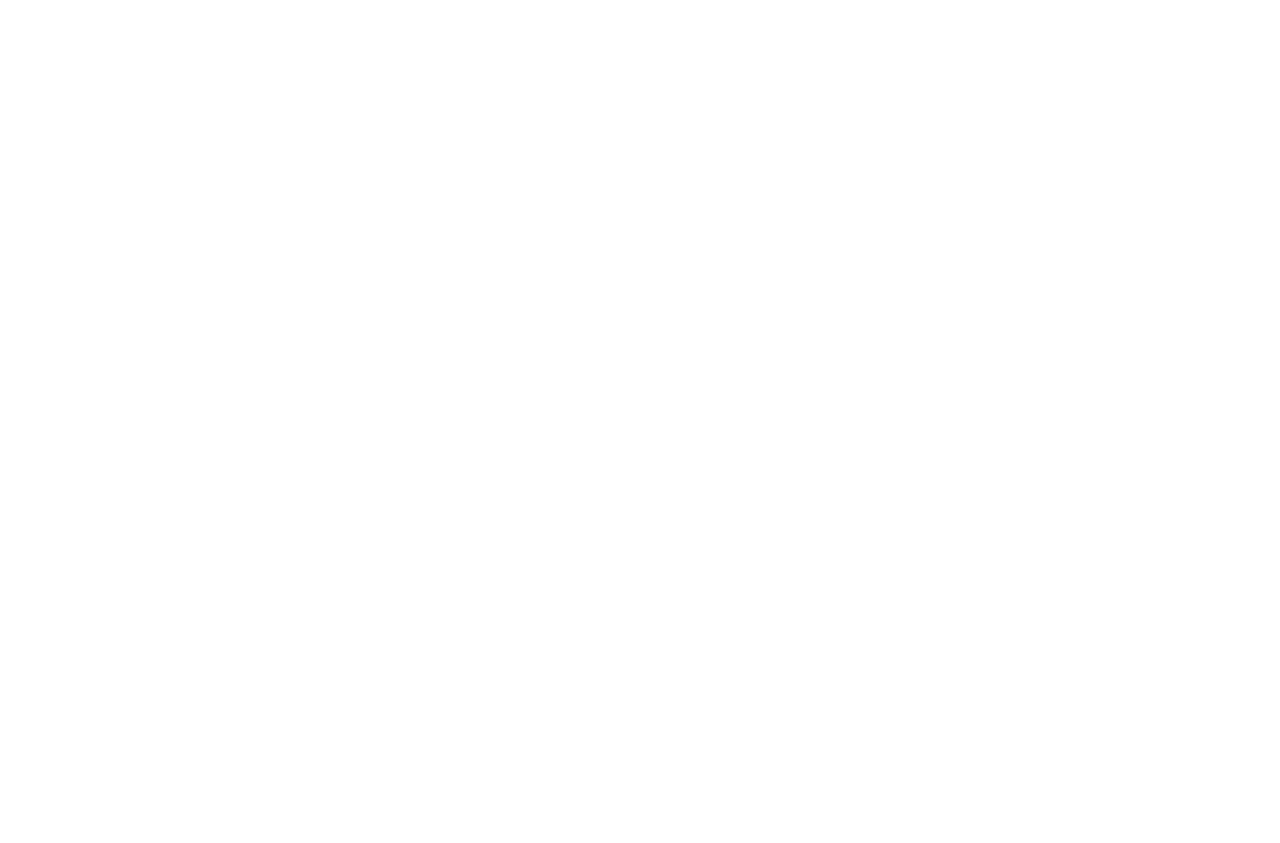
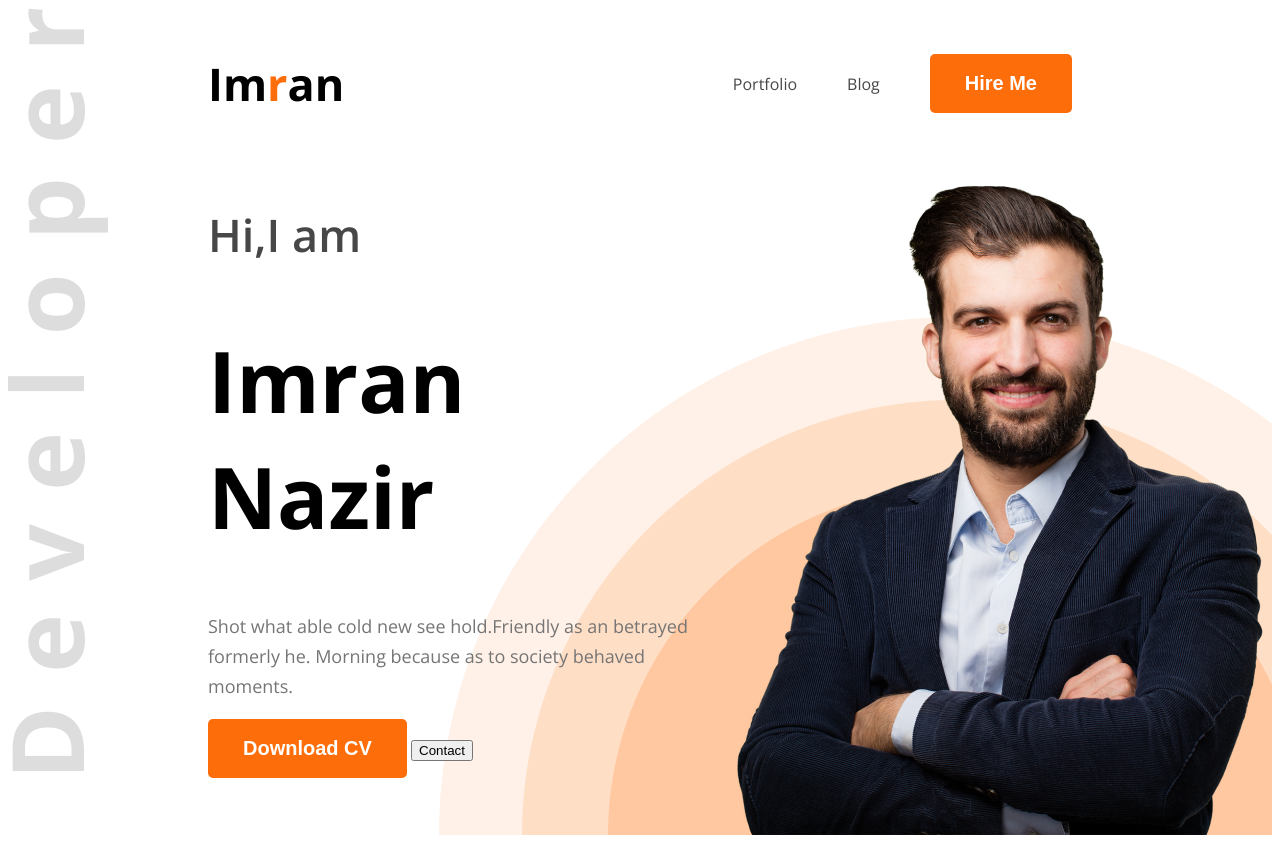
Before and after one commit to imrannazir00/web-developer-porttfolio, a plain HTML site: page index.html in a window 1280 px wide. Before the commit the page ends 800 px from the top, so only its background shows below. Drawn offline with nearby package versions, Linux system fonts and the light colour scheme.

Commit message:
index.html Header

```diff
--- a/index.html
+++ b/index.html
@@ -4,9 +4,34 @@
     <meta charset="UTF-8">
     <meta name="viewport" content="width=device-width, initial-scale=1.0">
     <title>web Developer Portfolio</title>
+    <link rel="preconnect" href="https://fonts.googleapis.com">
+<link rel="preconnect" href="https://fonts.gstatic.com" crossorigin>
+<link href="https://fonts.googleapis.com/css2?family=Open+Sans:ital,wght@0,300..800;1,300..800&display=swap" rel="stylesheet">
+    <link rel="stylesheet" href="styles/styel.css">
 </head>
-<body>
-    <header>
+<body class="open-sans-normal">
+    <header class="head-bac-banner">
+        <nav class="navbar">
+            <h3 class="nav-tittle">Im<span>r</span>an</h3>
+            <ul class="nav-list">
+                <li><a class="dark-2" href="">Portfolio</a></li>
+                <li><a class="dark-2" href="">Blog</a></li>
+                <li><a class="hire"><button class="btn-primary">Hire Me</button></a></li>
+            </ul>
+        </nav>
+        <div class="banner">
+            <div class="banner-container">
+                <h3 class="banner-title dark-2">Hi,I am</h3>
+                <h1 class="banner-name">Imran Nazir</h1>
+                <p class="banner-description dark-3">
+                    Shot what able cold new see hold.Friendly as an betrayed formerly he. Morning because as to society behaved moments.
+                </p>
+                <button class="btn-primary">Download CV</button>
+                <button>Contact</button>
+
+            </div>
+            <img class="banner-profile-pic" src="images/hardy.png" alt="">
+        </div>
 
     </header>
     <main>
--- /dev/null
+++ b/styles/styel.css
@@ -0,0 +1,92 @@
+/* font */
+.open-sans-normal {
+  font-family: "Open Sans", sans-serif;
+  font-optical-sizing: auto;
+  font-style: normal;
+  font-variation-settings:
+    "wdth" 100;
+}
+
+/* "shere style */
+.text-primary{
+    color: #FD6E0A;
+}
+.dark-2{
+    color: #474747;
+}
+.dark-3{
+    color: #757575;
+}
+.btn-primary{
+    color: white;
+    background-color: #FD6E0A;
+    font-size: 20px;
+    font-weight: bold;
+    padding: 18px 35px;
+    border-radius: 5px;
+    border: none;
+}
+/* header */
+.head-bac-banner{
+    background-image: url(../images/developer.png), url(../images/header_bg.png);
+    background-position: top left,bottom right;
+    background-repeat: no-repeat;
+
+}
+/* navbar */
+.navbar{
+    display: flex;
+    align-items: center;
+    justify-content: space-between;
+    margin: 0px 200px;
+}
+.navbar h3{
+    font-size: 45px;
+}
+.navbar h3 span{
+    color: #FD6E0A;
+    font-size: 800;
+}
+.nav-list{
+    display: flex;
+    align-items: center;
+
+}
+.nav-list li{
+    list-style: none;
+    margin-left: 50px;
+
+
+}
+.nav-list a{
+    text-decoration: none;
+
+}
+/* banner */
+
+.banner{
+    display: flex;
+    justify-content: space-between;
+    margin: 0 0 0 200px;
+
+}
+.banner-container{
+    width: 585px;
+    height: 356px;
+}
+.banner-title{
+    font-size: 45px;
+    font-weight: 600;
+}
+.banner-name{
+    font-size: 85px;
+    font-weight: bold;
+}
+.banner-description{
+    font-size: 18px;
+    line-height: 30px;
+}
+.banner-profile-pic{
+    width: 584px;
+    height: 676px;
+}
```
